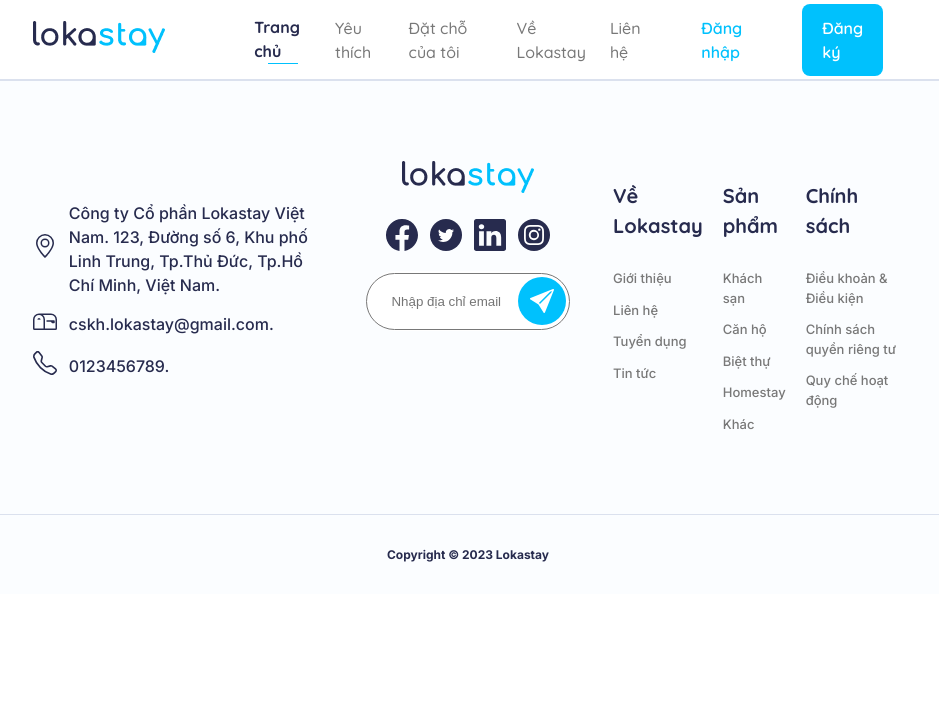
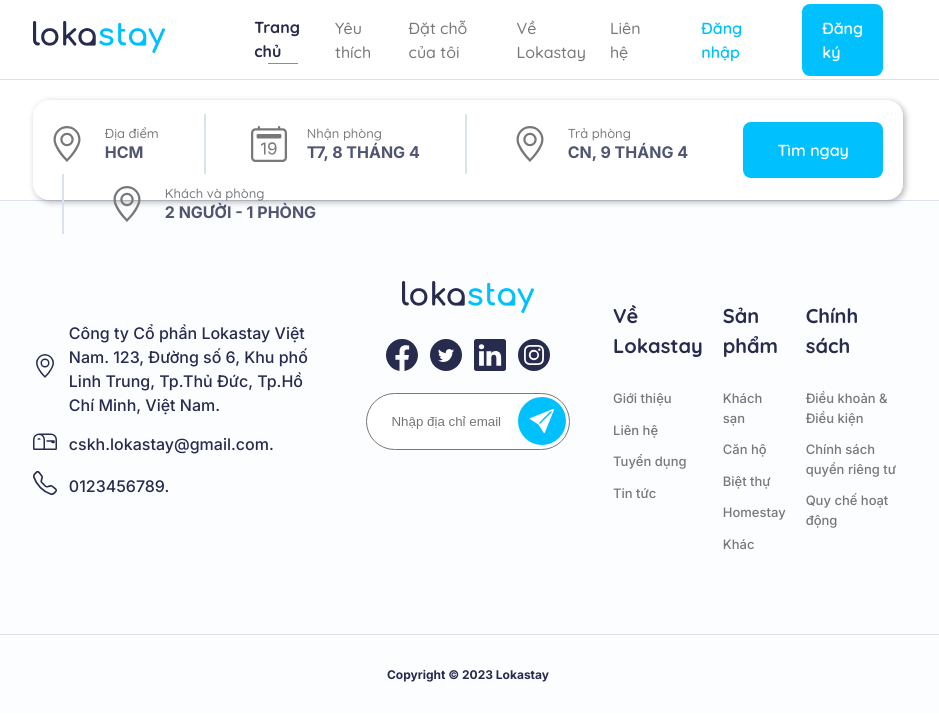
Before and after one commit to ngtrhh/hotel-booking-website, a React (Create React App) app: page /results in a window 1280 px wide. Shown: the top 720 px of the page, without its empty margins (172-1111 px from the left). Built offline with nearby package versions, Linux system fonts and the light colour scheme.

Commit message:
Update result search bar

```diff
--- a/src/components/common/Results/SearchBar.jsx
+++ b/src/components/common/Results/SearchBar.jsx
@@ -1,13 +1,60 @@
 import React from "react";
 import Logo from "../Logo";
 import Button from "../Button";
+import {
+  BsGeoAlt,
+  BsMailbox,
+  BsTelephone,
+  BsFacebook,
+  BsTwitter,
+  BsLinkedin,
+  BsInstagram,
+  BsSendFill,
+  BsCalendar2Date
+} from "react-icons/bs";
 
 const SearchBar = () => {
   return (
     <div className="search-bar">
-        <div className="search-bar-wrapper">
+      <div className="container">
+        <div className="items">
+          <div className="item">
+            <BsGeoAlt size={24} className="icon"/>
+            <div className="content">
+              <div className="field">Địa điểm</div>
+              <div className="value">HCM</div>
+            </div>
+          </div>
+          <div className="line"></div>
 
+          <div className="item">
+            <BsCalendar2Date size={24} className="icon"/>
+            <div className="content">
+              <div className="field">Nhận phòng</div>
+              <div className="value">T7, 8 tháng 4</div>
+            </div>
+          </div>
+          <div className="line"></div>
+
+          <div className="item">
+            <BsGeoAlt size={24} className="icon"/>
+            <div className="content">
+              <div className="field">Trả phòng</div>
+              <div className="value">CN, 9 tháng 4</div>
+            </div>
+          </div>
+          <div className="line"></div>
+
+          <div className="item">
+            <BsGeoAlt size={24} className="icon"/>
+            <div className="content">
+              <div className="field">Khách và phòng</div>
+              <div className="value">2 người - 1 phòng</div>
+            </div>
+          </div>
         </div>
+        <Button text="Tìm ngay" className="btn-search cyan" />
+      </div>
     </div>
   );
 };
--- a/src/pages/Results.jsx
+++ b/src/pages/Results.jsx
@@ -3,7 +3,10 @@
 
 const Results = () => {
   return (
-    <SearchBar/>
+    <div className="results">
+      <SearchBar/>
+
+    </div>
   )
 }
 
--- a/src/scss/components/_index.scss
+++ b/src/scss/components/_index.scss
@@ -1,3 +1,4 @@
 @forward "./header";
 @forward "./footer";
 @forward "./button";
+@forward "./results/"
--- /dev/null
+++ b/src/scss/components/results/_index.scss
@@ -0,0 +1,2 @@
+@forward "./searchbar";
+@forward "./results"
--- /dev/null
+++ b/src/scss/components/results/_results.scss
@@ -0,0 +1,6 @@
+@use "../../asbtract/" as *;
+
+.results{
+
+
+}
--- /dev/null
+++ b/src/scss/components/results/_searchbar.scss
@@ -0,0 +1,159 @@
+@use "../../asbtract/" as *;
+
+.search-bar{
+    position: relative;
+    z-index: 100;
+    width: 100%;
+    height: 100px;
+    .container{
+        width: 68%;
+        height: 100%;
+        margin: 20px auto;
+
+        background: #FFFFFF;
+        /* Differ */
+
+        box-shadow: 2px 2px 6px rgba(0, 0, 0, 0.3);
+        border-radius: 16px;
+        display: flex;
+        align-items: center;
+        flex-wrap: wrap;
+        .items{
+            display: flex;
+            flex-direction: row;
+            align-items: center;
+            padding: 0px;
+            height: 72px;
+            flex: 1 1;
+            justify-content: flex-start;
+            flex-wrap: wrap;
+            .line{
+                width: 60px;
+                height: 0px;
+
+                border: 1px solid #DBE1EE;
+                transform: rotate(-90deg);
+
+                /* Inside auto layout */
+
+                flex: none;
+                flex-grow: 0;
+            }
+
+            .item{
+                display: flex;
+                flex-direction: row;
+                justify-content: center;
+                align-items: center;
+                padding: 12px 16px;
+                gap: 20px;
+
+                border-radius: 8px;
+
+                /* Inside auto layout */
+                flex: none;
+                flex-grow: 0;
+
+                .icon{
+                    width: 36px;
+                    height: 36px;
+
+
+                    /* Inside auto layout */
+
+                    flex: none;
+                    order: 0;
+                    flex-grow: 0;
+                    color: #787878;
+                }
+
+                .content{
+                    display: flex;
+                    flex-direction: column;
+                    justify-content: center;
+                    align-items: flex-start;
+                    padding: 0px;
+                    gap: 2px;
+
+
+                    /* Inside auto layout */
+
+                    flex: none;
+                    order: 1;
+                    flex-grow: 0;
+
+                    .field{
+
+                        /* Caption */
+
+                        font-family: 'Quicksand';
+                        font-style: normal;
+                        font-weight: 500;
+                        font-size: 13px;
+                        line-height: 14px;
+                        /* identical to box height, or 108% */
+
+                        display: flex;
+                        align-items: center;
+
+                        /* Dark Grey */
+
+                        color: #595B5E;
+
+                        opacity: 0.8;
+
+                        /* Inside auto layout */
+
+                        flex: none;
+                        order: 0;
+                        flex-grow: 0;
+                    }
+
+                    .value{
+
+                        font-family: 'Inter';
+                        font-style: normal;
+                        font-weight: 700;
+                        font-size: 16px;
+                        line-height: 20px;
+                        /* identical to box height, or 125% */
+
+                        display: flex;
+                        align-items: center;
+                        text-transform: uppercase;
+
+                        /* Dark Blue */
+
+                        color: #272B4E;
+
+                        opacity: 0.8;
+
+                        /* Inside auto layout */
+
+                        flex: none;
+                        order: 1;
+                        flex-grow: 0;
+                    }
+                }
+            }
+        }
+
+        .btn-search{
+
+            display: flex;
+            flex-direction: row;
+            justify-content: center;
+            align-items: center;
+            padding: 16px;
+            gap: 12px;
+            position: relative;
+            width: 140px;
+            height: 56px;
+            /* Cyan */
+
+            background: #00C1FD;
+            border-radius: 8px;
+        }
+    }
+
+}
```
